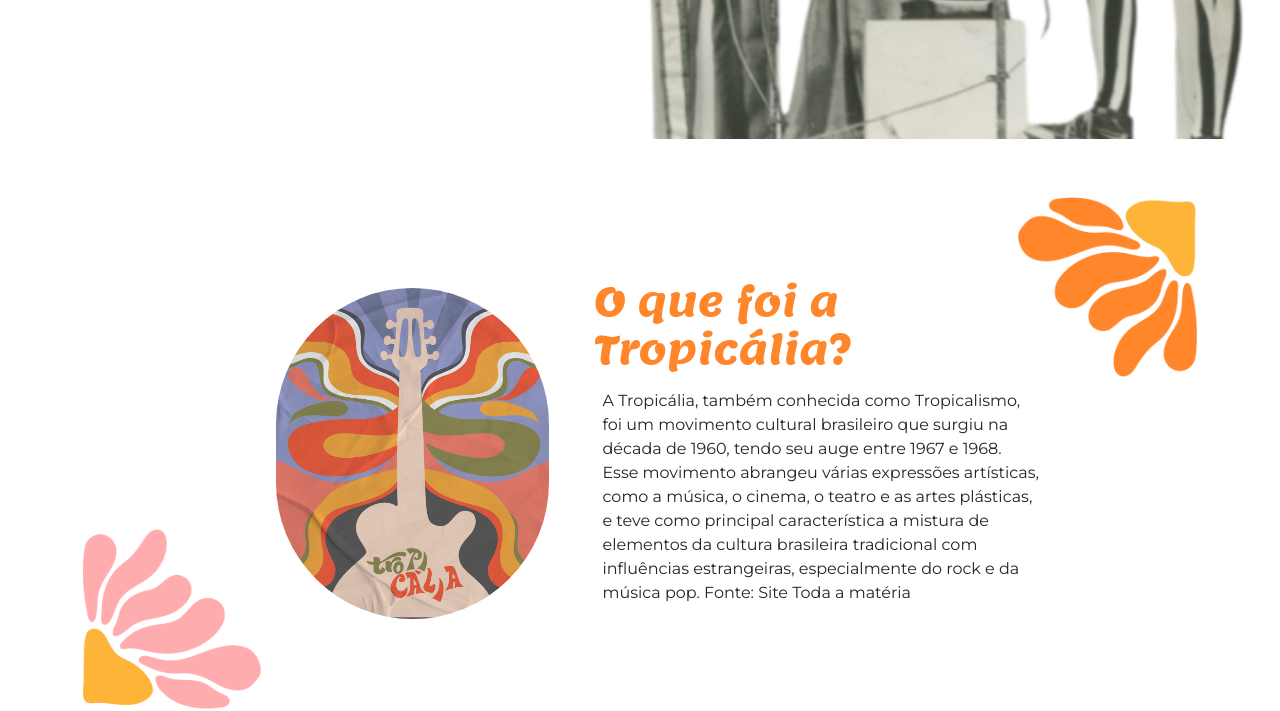
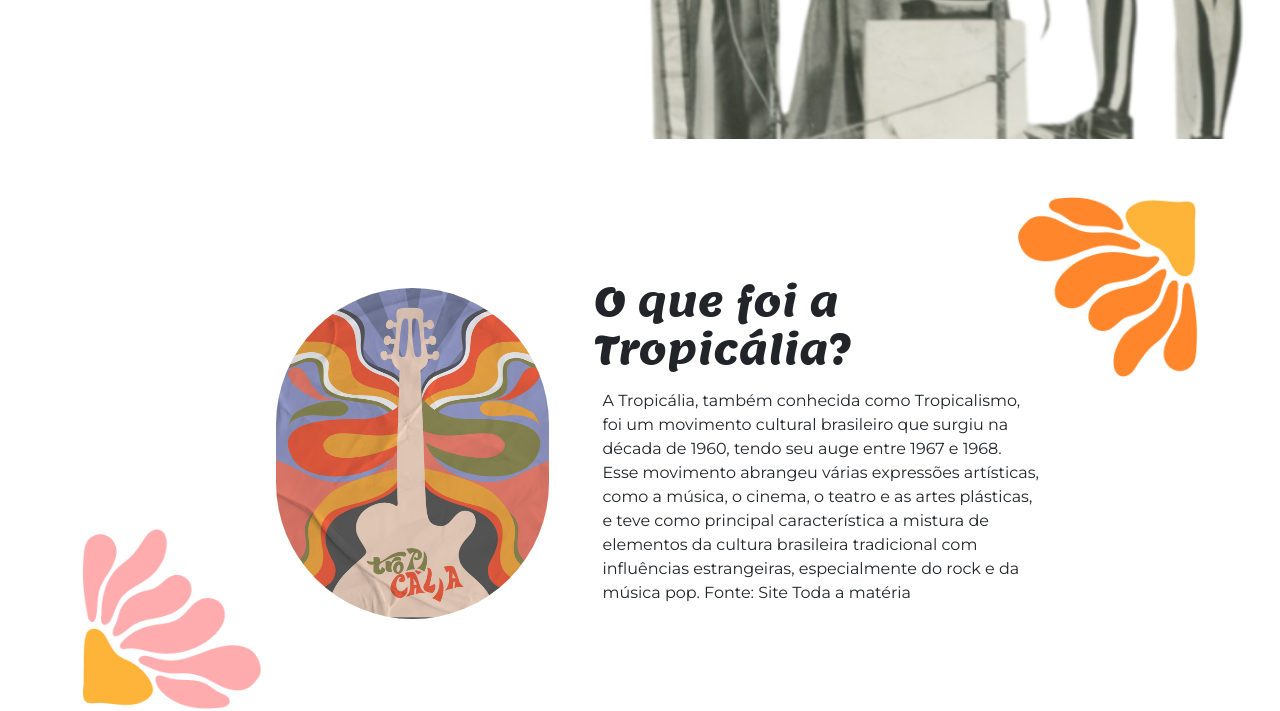
Before and after one commit to Egiacomussi/projetoacessibilidade-, a plain HTML site: page index.html in a window 1280 px wide. Shown: the part 812-1523 px from the top of the page. Drawn offline with nearby package versions, Linux system fonts and the light colour scheme; files whose address does not match are found by name.

Commit message:
Update styles.css

```diff
--- a/styles.css
+++ b/styles.css
@@ -2,10 +2,10 @@
 @import url('https://fonts.googleapis.com/css2?family=Lemon&display=swap');
 
 :root {
-    --laranja-claro: #FF862A;
+    --azul-escuro: #130144;
     --alto-contraste-fundo: #000000;
     --alto-contraste-texto: #ffffff;
-    --alto-contraste-link: #ffd700;
+    --alto-contraste-link: #4c00ff;
 }
 
 body {
```
